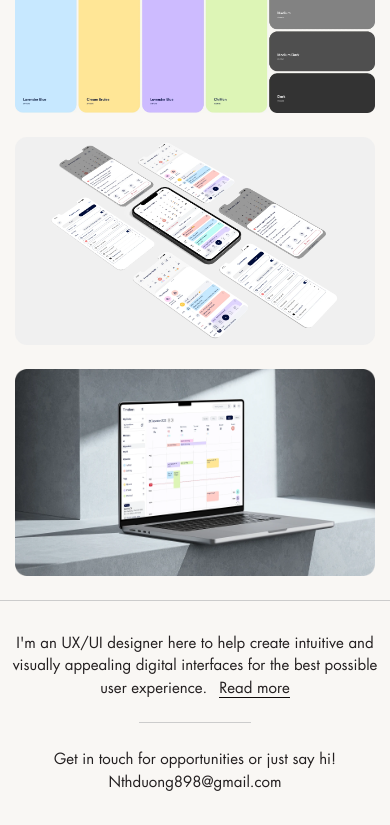
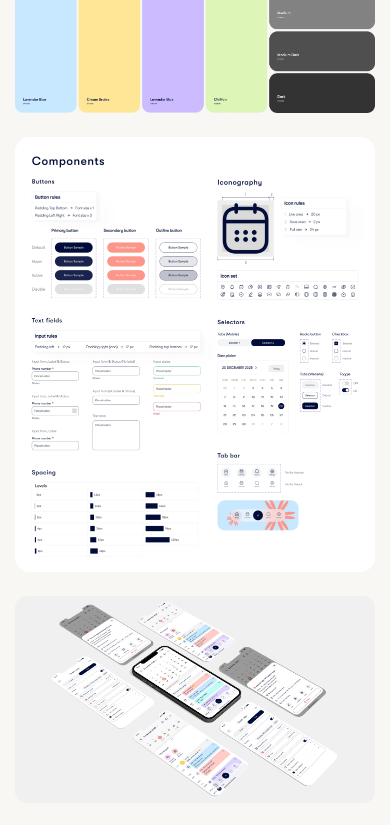
Before and after one commit to Nthuyduong/nthuyduong.github.io, a React (Create React App) app: page /schedule in a window 390 px wide. Shown: the part 4500-5325 px from the top of the page. Built offline with nearby package versions, Linux system fonts and the light colour scheme.

Commit message:
schedule

```diff
--- a/src/pages/schedule.js
+++ b/src/pages/schedule.js
@@ -73,6 +73,9 @@ const Schedule = () => {
                     <img className="w-100" src="./images/Pj08_schedule/Color-palette.webp" loading="lazy"/>
                 </div>
                 <div className="project-item md:pb-6 pb-4">
+                    <img className="w-100" src="./images/Pj08_schedule/component.webp" loading="lazy"/>
+                </div>
+                <div className="project-item md:pb-6 pb-4">
                     <img className="w-100" src="./images/Pj08_schedule/schedule-mockup.webp" loading="lazy"/>
                 </div>
                 <div className="project-item md:pb-6 pb-4">
```
Also changed, not shown: public/images/Pj08_schedule/component.webp (added).
